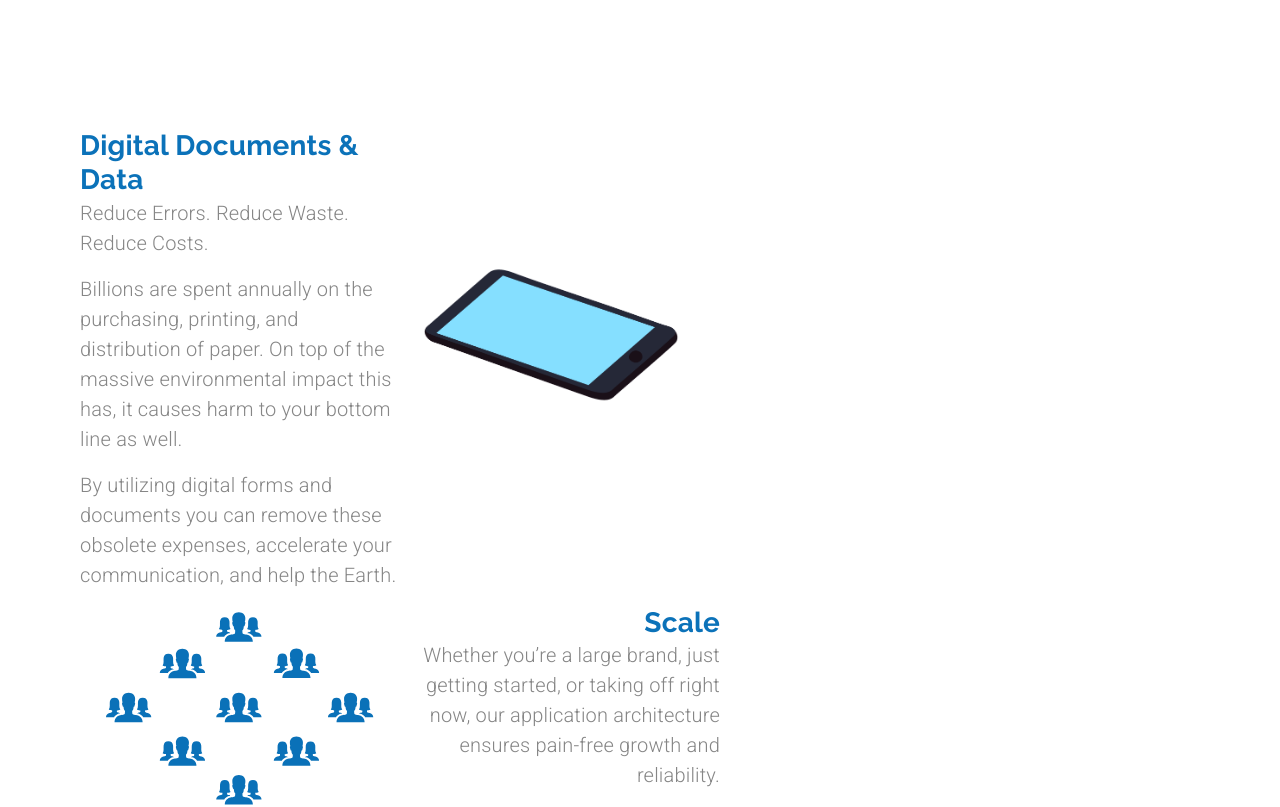
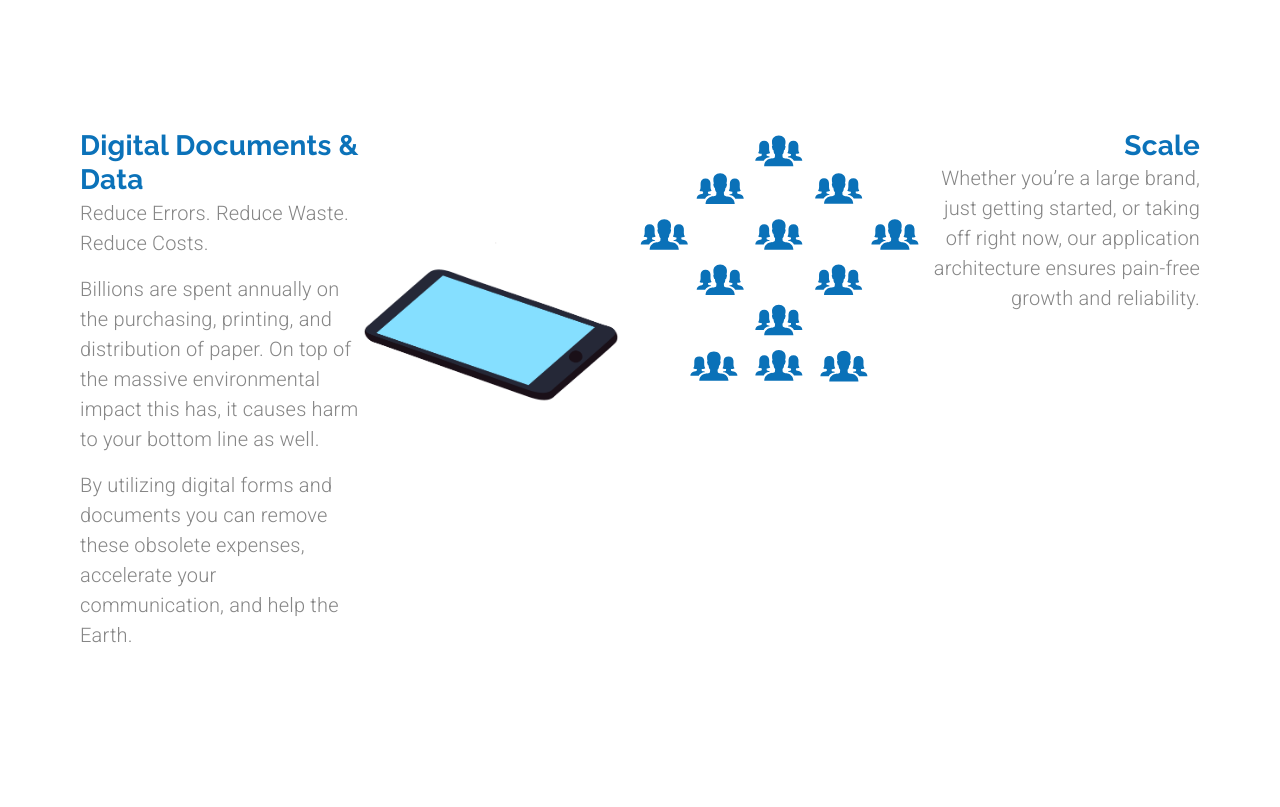
Before and after one commit to PupRiku/arcdevelopment_class, a React (Create React App) app: page /customsoftware in a window 1280 px wide. Shown: the part 1180-1987 px from the top of the page. Built offline with nearby package versions, Linux system fonts and the light colour scheme.

Commit message:
Fix alignment of section 2

```diff
--- a/src/components/CustomSoftware.js
+++ b/src/components/CustomSoftware.js
@@ -167,8 +167,8 @@ export default function CustomSoftware(props) {
           </Grid>
         </Grid>
       </Grid>
-      <Grid item container direction="row">
-        <Grid item container className={classes.itemContainer}>
+      <Grid item container direction="row" justify="space-between">
+        <Grid item container className={classes.itemContainer} md>
           <Grid item container direction="column" md>
             <Grid item>
               <Typography variant="h4">Digital Documents & Data</Typography>
@@ -196,7 +196,7 @@ export default function CustomSoftware(props) {
             />
           </Grid>
         </Grid>
-        <Grid item container className={classes.itemContainer}>
+        <Grid item container className={classes.itemContainer} md>
           <Grid item md>
             <Lottie
               options={scaleOptions}
@@ -205,10 +205,12 @@ export default function CustomSoftware(props) {
           </Grid>
           <Grid item container direction="column" md>
             <Grid item>
-              <Typography variant="h4" align='right'>Scale</Typography>
+              <Typography variant="h4" align="right">
+                Scale
+              </Typography>
             </Grid>
             <Grid item>
-              <Typography variant="body1" align='right' paragraph>
+              <Typography variant="body1" align="right" paragraph>
                 Whether you’re a large brand, just getting started, or taking
                 off right now, our application architecture ensures pain-free
                 growth and reliability.
@@ -217,6 +219,7 @@ export default function CustomSoftware(props) {
           </Grid>
         </Grid>
       </Grid>
+
     </Grid>
   );
 }
```
